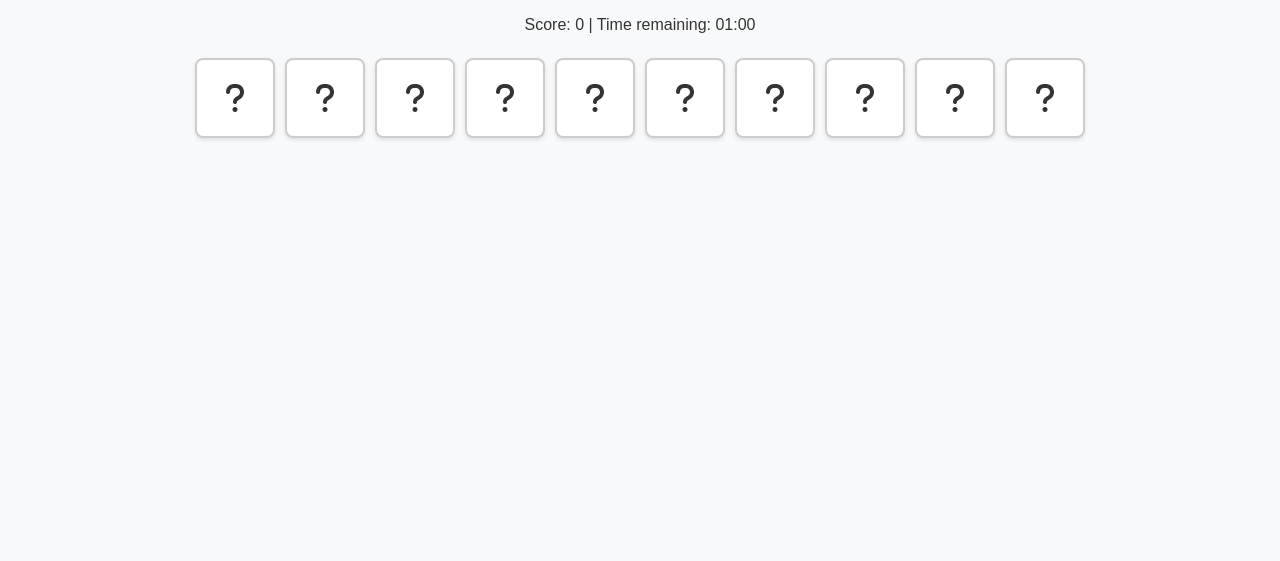
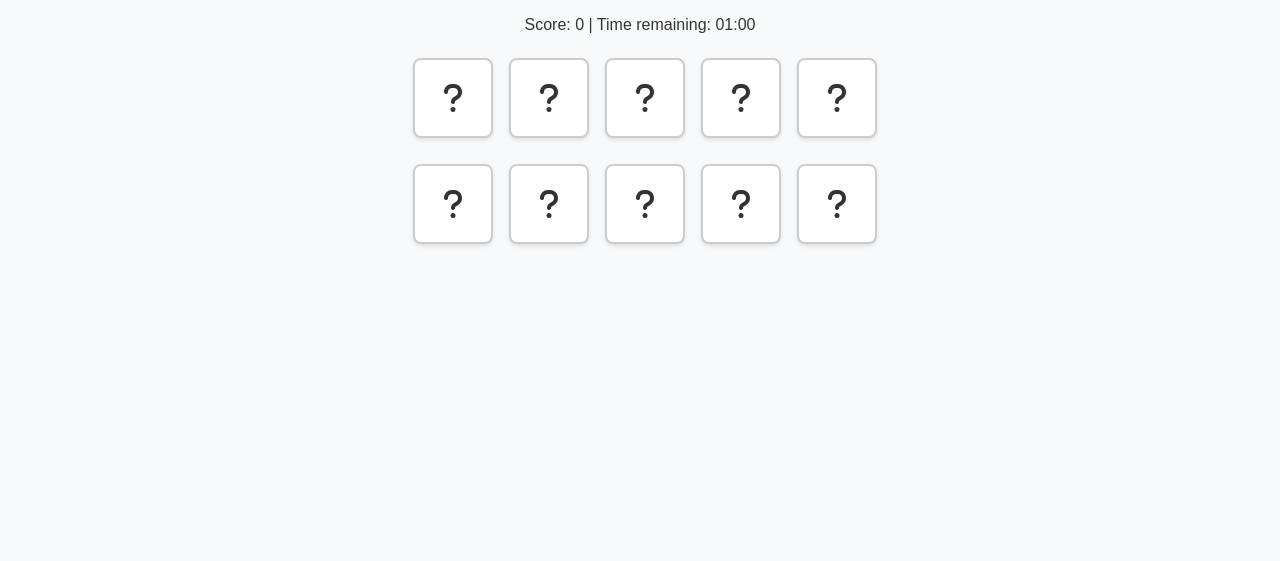
Before and after one commit to omp5gsel/Just-Count, a plain HTML site: page index.html in a window 1280 px wide. Both pictures are taken after a click on the button "I Just Want to Play!". Shown: the part 159-720 px from the top of the page. Drawn offline with Linux system fonts and the light colour scheme.

Commit message:
Update: Game card layout is now decided with CSS grid and dynamic column adjustment based on current level

```diff
--- a/assets/css/styles.css
+++ b/assets/css/styles.css
@@ -110,6 +110,13 @@ header i {
 	margin-bottom: 1rem;
 }
 
+/* Game Cards */
+#game-cards {
+	display: grid;
+	gap: 1rem;
+	justify-content: center;
+}
+
 /* Footer Icon */
 footer i {
 	color: #333;
@@ -155,7 +162,6 @@ footer i:hover {
 	border-color: #28a745 !important;
 }
 
-
 /* On Going Guess */
 .guess .flip-card-front,
 .guess .flip-card-back {
--- a/assets/js/game.js
+++ b/assets/js/game.js
@@ -37,10 +37,23 @@ function shuffleCards(level) {
 	// Mix the numbers/pairs up using Math.random
 	values.sort(() => Math.random() - 0.5);
 
-	// Add cards into the game view
+	// Set and empty the game area
 	const gameArea = $("#game-cards");
 	gameArea.empty();
 
+	// Set rows required for the game area, based on level
+	const rows = level < 5 ? 2 : level < 10 ? 3 : 4;
+	// Calculate how many columns we need
+	const cols = Math.ceil(values.length / rows);
+	// Apply the dynamic CSS grid columns
+	gameArea.css({
+		// Fixed-width columns
+		"grid-template-columns": `repeat(${cols}, 80px)`,
+		// Center the whole grid in its container
+		"justify-content": "center",
+	});
+
+	// Create a card for each value
 	values.forEach((val, idReq) => {
 		// ` required for multi-line strings and strings with variables
 		const cardId = `gameCard${idReq + 1}`;
@@ -61,6 +74,7 @@ function shuffleCards(level) {
 			cardClicked(this);
 		});
 
+		// Add the card to the game area
 		gameArea.append(card);
 		console.log(`Card ${cardId} added with value ${val}`);
 	});
--- a/index.html
+++ b/index.html
@@ -60,7 +60,8 @@
 							</div>
 						</div>
 						<!-- 1 -->
-						<div id="tutorialCard3" class="flip-card click-me" data-value="1" onclick="tutorialCardClicked(this)">
+						<div id="tutorialCard3" class="flip-card click-me" data-value="1"
+							onclick="tutorialCardClicked(this)">
 							<div class="flip-card-inner">
 								<div class="flip-card-front">
 									<i class="fas fa-question"></i>
@@ -90,13 +91,12 @@
 			</div>
 		</section>
 
-
 		<!-- Game Area -->
 		<section id="game" class="text-center mb-5" style="display: none;">
 			<h2>Game</h2>
 			<p>Score: <span id="score">0</span> | Time remaining: <span id="time">01:00</span></p>
 
-			<div id="game-cards" class="d-flex flex-wrap justify-content-center">
+			<div id="game-cards">
 				<div id="gameCard1" class="flip-card" data-value="0" onclick="cardClicked(this)">
 					<div class="flip-card-inner">
 						<div class="flip-card-front">
```
Also changed, not shown: assets/js/tutorial.js (+5 -3 lines). Lines whose indentation alone changed are shown as unchanged.
